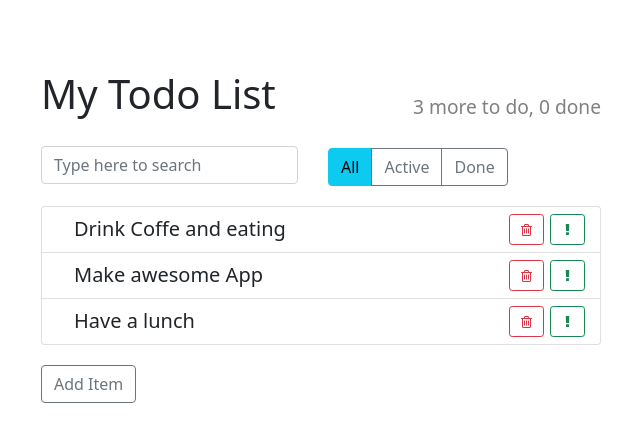
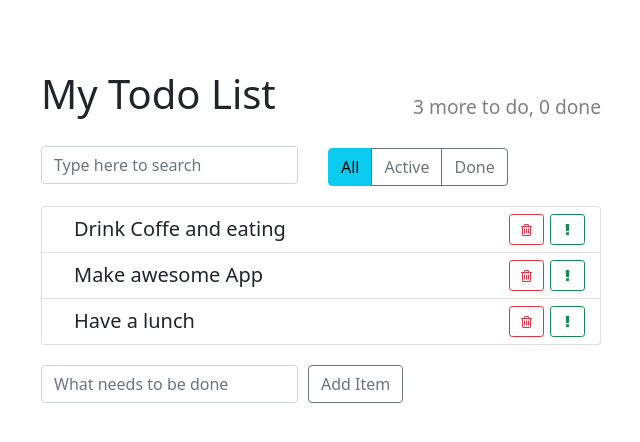
Before and after one commit to YMagrelo/bura-react-redux-todo, a React (Create React App) app: page / in a window 1280 px wide. Shown: the top 442 px of the page, without its empty margins (319-959 px from the left). Built offline with nearby package versions, Linux system fonts and the light colour scheme.

Commit message:
implemented ability add item to state from input

```diff
--- a/src/components/item-add-form/item-add-form.css
+++ b/src/components/item-add-form/item-add-form.css
@@ -0,0 +1,4 @@
+.item-add-form-input {
+    margin-right: 10px;
+    width: auto;
+}
--- a/src/components/item-add-form/item-add-form.js
+++ b/src/components/item-add-form/item-add-form.js
@@ -1,16 +1,46 @@
 import React, { Component } from 'react';
 import './item-add-form.css';
 
-export default class ItemAddForm extends Component  {
+export default class ItemAddForm extends Component {
+    state = {
+      label: ''
+    }
 
-    render () {
+    onLabelChange = (e) => {
+      this.setState({
+          label: e.target.value
+      });
+    };
+
+    onSubmit = (e) => {
+        e.preventDefault();
+        this.props.addItem(this.state.label);
+        this.setState(
+            {
+                label: ''
+            }
+        )
+    }
+
+    render() {
+
         const { addItem } = this.props;
-      return  (
-          <div className="item-add-form">
-              <button className="btn btn-outline-secondary" onClick={() => addItem('Hello world')}>
-                  Add Item
+        return (
+            <form
+              className="item-add-form d-flex"
+              onSubmit={this.onSubmit}
+            >
+                <input
+                    type="text"
+                    value={this.state.label}
+                    className="form-control item-add-form-input"
+                    onChange={this.onLabelChange}
+                    placeholder="What needs to be done"
+                />
+                <button className="btn btn-outline-secondary">
+                    Add Item
               </button>
-          </div>
-      )
+            </form>
+        )
     }
 }
```
